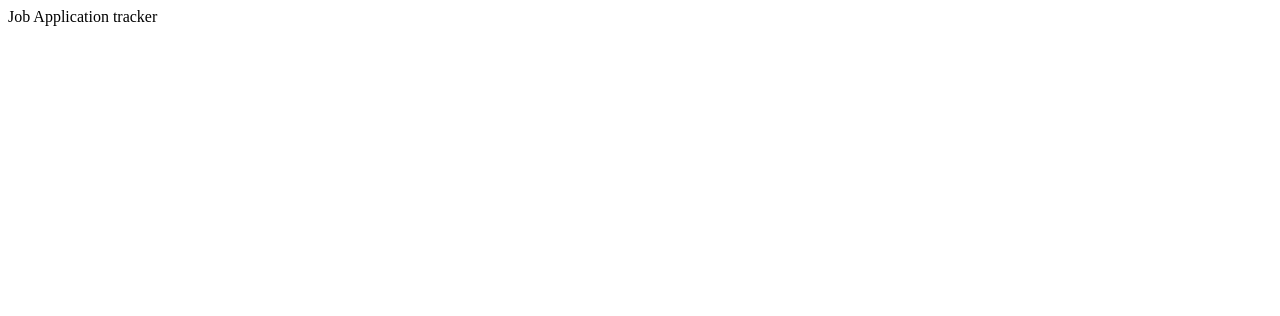
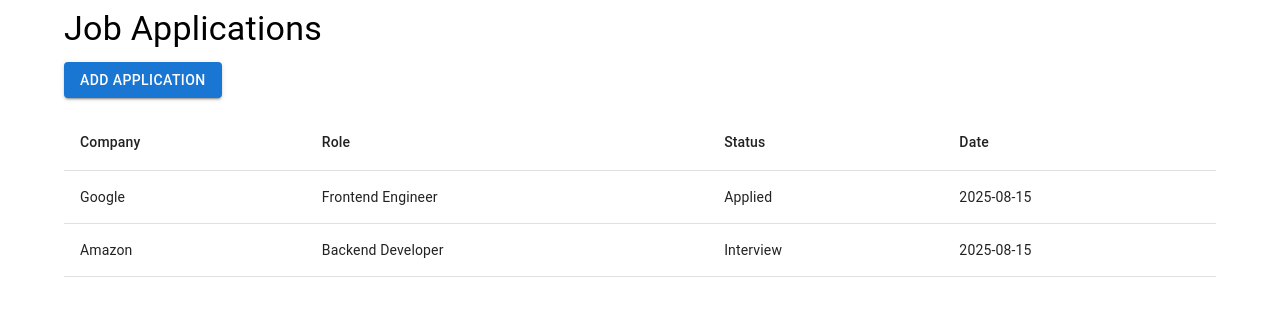
Before and after one commit to onkar2405/automated-job-app, a React (Create React App) app in the folder application-tracker-web/: page / in a window 1280 px wide. Shown: the top 316 px of the page. Built offline with nearby package versions, Linux system fonts and the light colour scheme.

Commit message:
Job tracker basic functionality completed

```diff
--- a/application-tracker-web/package.json
+++ b/application-tracker-web/package.json
@@ -7,6 +7,7 @@
     "@emotion/styled": "^11.14.1",
     "@mui/icons-material": "^7.3.1",
     "@mui/material": "^7.3.1",
+    "@reduxjs/toolkit": "^2.8.2",
     "@testing-library/dom": "^10.4.1",
     "@testing-library/jest-dom": "^6.6.4",
     "@testing-library/react": "^16.3.0",
@@ -17,6 +18,7 @@
     "@types/react-dom": "^19.1.7",
     "react": "^19.1.1",
     "react-dom": "^19.1.1",
+    "react-redux": "^9.2.0",
     "react-scripts": "5.0.1",
     "typescript": "^4.9.5",
     "web-vitals": "^2.1.4"
--- a/application-tracker-web/src/App.tsx
+++ b/application-tracker-web/src/App.tsx
@@ -1,10 +1,11 @@
 import React from "react";
 import "./App.css";
+import Dashboard from "./components/pages/Dashboard";
 
 function App() {
   return (
     <div>
-      <header>Job Application tracker</header>
+      <Dashboard />
     </div>
   );
 }
--- /dev/null
+++ b/application-tracker-web/src/components/AddApplicationModal.tsx
@@ -0,0 +1,79 @@
+import {
+  Dialog,
+  DialogTitle,
+  DialogContent,
+  TextField,
+  Button,
+  DialogActions,
+} from "@mui/material";
+import { useState } from "react";
+import { Application } from "../types/application";
+
+/**
+ * Component to hold the Job application data.
+ * @param param0
+ * @returns
+ */
+export default function AddApplicationModal({
+  applications,
+  open,
+  onClose,
+  onSave,
+}: {
+  applications: Application[];
+  open: boolean;
+  onClose: any;
+  onSave: any;
+}) {
+  const [form, setForm] = useState({
+    id: -1,
+    company: "",
+    role: "",
+    status: "Applied",
+    date: "",
+  });
+
+  const handleChange = (e: any) =>
+    setForm({
+      ...form,
+      id: applications.length + 1,
+      [e.target.name]: e.target.value,
+    });
+
+  return (
+    <Dialog open={open} onClose={onClose}>
+      <DialogTitle>Add Job Application</DialogTitle>
+      <DialogContent>
+        <TextField
+          label="Company"
+          name="company"
+          fullWidth
+          margin="dense"
+          onChange={handleChange}
+        />
+        <TextField
+          label="Role"
+          name="role"
+          fullWidth
+          margin="dense"
+          onChange={handleChange}
+        />
+        <TextField
+          label="Date"
+          name="date"
+          type="date"
+          fullWidth
+          margin="dense"
+          InputLabelProps={{ shrink: true }}
+          onChange={handleChange}
+        />
+      </DialogContent>
+      <DialogActions>
+        <Button onClick={onClose}>Cancel</Button>
+        <Button onClick={() => onSave(form)} variant="contained">
+          Save
+        </Button>
+      </DialogActions>
+    </Dialog>
+  );
+}
--- /dev/null
+++ b/application-tracker-web/src/components/ApplicationsTable.tsx
@@ -0,0 +1,38 @@
+import {
+  Table,
+  TableHead,
+  TableRow,
+  TableCell,
+  TableBody,
+} from "@mui/material";
+
+import { Application } from "../types/application";
+
+export default function ApplicationsTable({
+  applications,
+}: {
+  applications: Application[];
+}) {
+  return (
+    <Table>
+      <TableHead>
+        <TableRow>
+          <TableCell>Company</TableCell>
+          <TableCell>Role</TableCell>
+          <TableCell>Status</TableCell>
+          <TableCell>Date</TableCell>
+        </TableRow>
+      </TableHead>
+      <TableBody>
+        {applications.map((app) => (
+          <TableRow key={app.id}>
+            <TableCell>{app.company}</TableCell>
+            <TableCell>{app.role}</TableCell>
+            <TableCell>{app.status}</TableCell>
+            <TableCell>{app.date}</TableCell>
+          </TableRow>
+        ))}
+      </TableBody>
+    </Table>
+  );
+}
--- /dev/null
+++ b/application-tracker-web/src/components/pages/Dashboard.tsx
@@ -0,0 +1,47 @@
+import { Container, Typography, Button } from "@mui/material";
+import { useState } from "react";
+import ApplicationsTable from "../ApplicationsTable";
+import AddApplicationModal from "../AddApplicationModal";
+import { Application } from "../../types/application";
+import { useDispatch, useSelector } from "react-redux";
+import { addApplication } from "../../store/ApplicationSlice";
+
+export default function Dashboard() {
+  const applications = useSelector(
+    (state: any) => state.applicationReducer.applications
+  );
+  const dispatch = useDispatch();
+
+  const [modalOpen, setModalOpen] = useState(false);
+
+  const handleSave = (data: Application) => {
+    dispatch(addApplication(data));
+    setModalOpen(false);
+  };
+
+  return (
+    <Container maxWidth="lg">
+      <Typography variant="h4" gutterBottom>
+        Job Applications
+      </Typography>
+
+      <Button
+        variant="contained"
+        color="primary"
+        sx={{ mb: 2 }}
+        onClick={() => setModalOpen(true)}
+      >
+        Add Application
+      </Button>
+
+      <ApplicationsTable applications={applications} />
+
+      <AddApplicationModal
+        applications={applications}
+        open={modalOpen}
+        onClose={() => setModalOpen(false)}
+        onSave={handleSave}
+      />
+    </Container>
+  );
+}
--- a/application-tracker-web/src/index.tsx
+++ b/application-tracker-web/src/index.tsx
@@ -2,13 +2,17 @@ import React from "react";
 import ReactDOM from "react-dom/client";
 import "./index.css";
 import App from "./App";
+import { Provider } from "react-redux";
+import { store } from "./store/ApplicationStore";
 
 const root = ReactDOM.createRoot(
   document.getElementById("root") as HTMLElement
 );
 root.render(
   <React.StrictMode>
-    <App />
+    <Provider store={store}>
+      <App />
+    </Provider>
   </React.StrictMode>
 );
 
--- /dev/null
+++ b/application-tracker-web/src/store/ApplicationSlice.ts
@@ -0,0 +1,35 @@
+import { createSlice, PayloadAction } from "@reduxjs/toolkit";
+import { Application } from "../types/application";
+
+// TODO: change date from string to Date type
+const initialState = {
+  applications: [
+    {
+      id: 1,
+      company: "Google",
+      role: "Frontend Engineer",
+      status: "Applied",
+      date: "2025-08-15",
+    },
+    {
+      id: 2,
+      company: "Amazon",
+      role: "Backend Developer",
+      status: "Interview",
+      date: "2025-08-15",
+    },
+  ],
+};
+
+export const applicationSlice = createSlice({
+  name: "application",
+  initialState,
+  reducers: {
+    addApplication: (state: any, action: PayloadAction<Application>) => {
+      state.applications.push(action.payload);
+    },
+  },
+});
+
+export const { addApplication } = applicationSlice.actions;
+export default applicationSlice.reducer;
--- /dev/null
+++ b/application-tracker-web/src/store/ApplicationStore.ts
@@ -0,0 +1,8 @@
+import { configureStore } from "@reduxjs/toolkit";
+import applicationReducer from "./ApplicationSlice";
+
+export const store = configureStore({
+  reducer: {
+    applicationReducer,
+  },
+});
--- /dev/null
+++ b/application-tracker-web/src/types/application.ts
@@ -0,0 +1,7 @@
+export interface Application {
+  id: number;
+  company: string;
+  role: string;
+  status: string;
+  date: string;
+}
```
Also changed, not shown: 1 other file (tests, documents, lock files or other folders).
